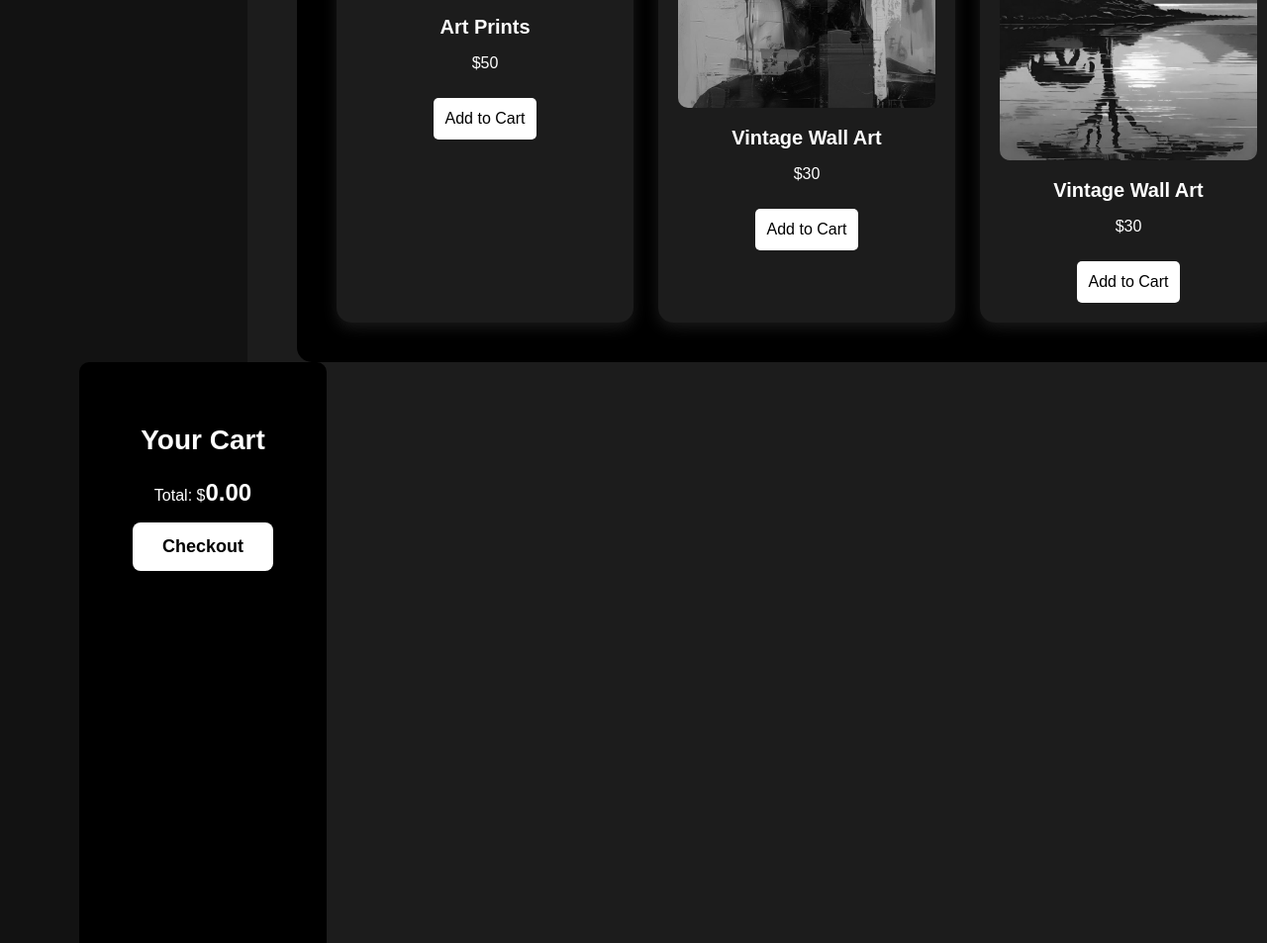
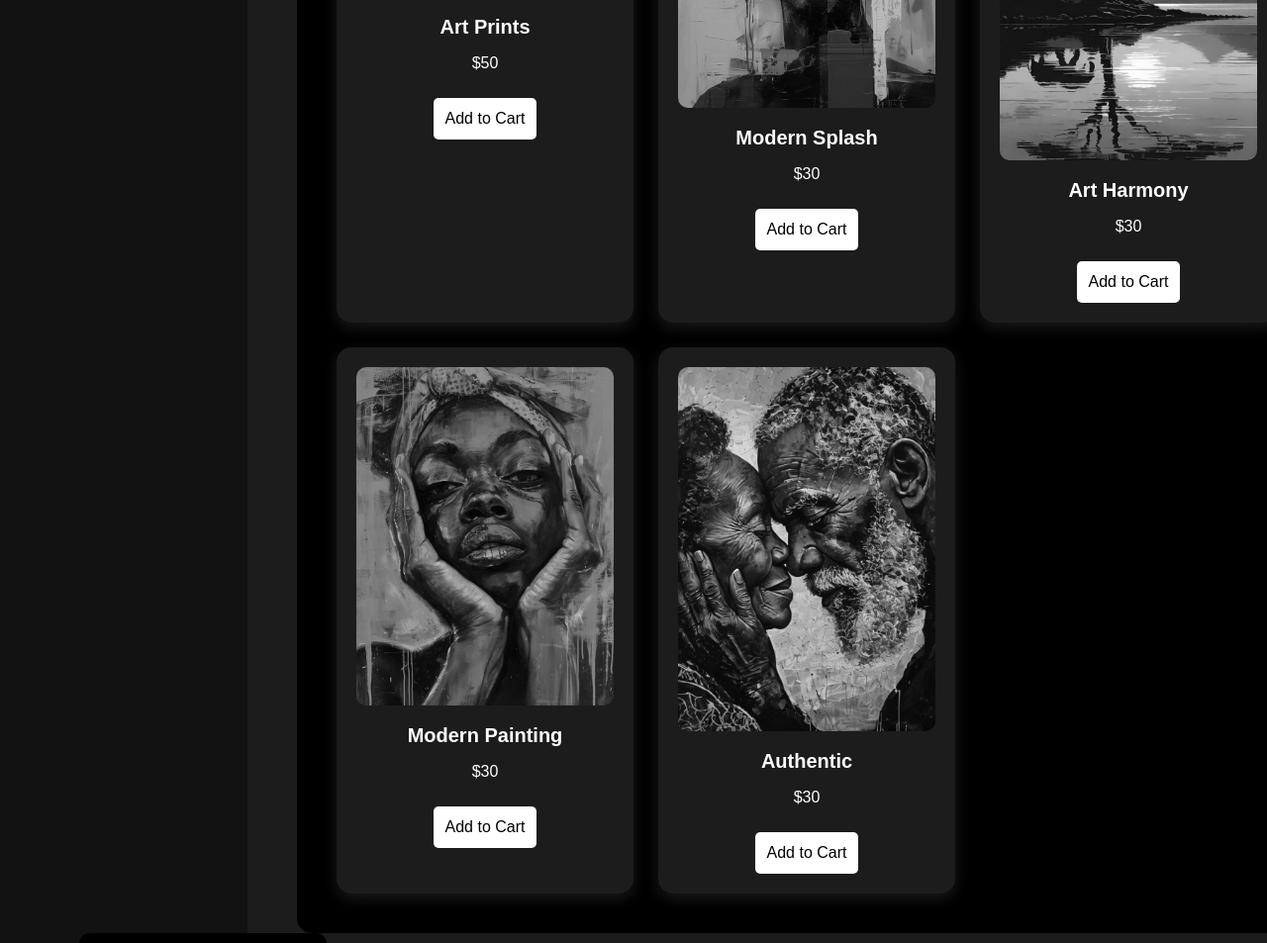
Before and after one commit to wyllade/Made-In-Africa, a website: page index.html in a window 1280 px wide. Shown: the part 2786-3739 px from the top of the page at 99% size. Drawn offline with Linux system fonts and the light colour scheme.

Commit message:
initial commit

```diff
--- a/index.html
+++ b/index.html
@@ -87,7 +87,7 @@
                     </div>
                     <div class="product" data-id="9" data-name="Arcrilic Painting" data-price="80">
                         <img src="images/beauty.jpeg" alt="Arcrilic Painting">
-                        <h3>Wooden Plank</h3>
+                        <h3>Arcrilic Painting</h3>
                         <p>$80</p>
                         <button class="add-to-cart">Add to Cart</button>
                     </div>
@@ -99,13 +99,25 @@
                     </div>
                     <div class="product" data-id="11" data-name="Modern Splash" data-price="30">
                         <img src="images/img.jpg.jpeg" alt="Modern Splash">
-                        <h3>Vintage Wall Art</h3>
+                        <h3>Modern Splash</h3>
                         <p>$30</p>
                         <button class="add-to-cart">Add to Cart</button>
                     </div>
-                    <div class="product" data-id="12" data-name="Vintage Wall Art" data-price="30">
-                        <img src="images/dream.jpeg" alt="Modern Splash">
-                        <h3>Vintage Wall Art</h3>
+                    <div class="product" data-id="12" data-name="Art Harmony" data-price="30">
+                        <img src="images/dream.jpeg" alt="Art Harmony">
+                        <h3>Art Harmony</h3>
+                        <p>$30</p>
+                        <button class="add-to-cart">Add to Cart</button>
+                    </div>
+                    <div class="product" data-id="13" data-name="Modern Painting" data-price="30">
+                        <img src="images/modern.jpeg" alt="Modern Painting">
+                        <h3>Modern Painting</h3>
+                        <p>$30</p>
+                        <button class="add-to-cart">Add to Cart</button>
+                    </div>
+                    <div class="product" data-id="14" data-name="Authentic" data-price="30">
+                        <img src="images/portrait.jpeg" alt="Authentic">
+                        <h3>Authentic</h3>
                         <p>$30</p>
                         <button class="add-to-cart">Add to Cart</button>
                     </div>
```
Also changed, not shown: images/modern.jpeg (added), images/portrait.jpeg (added).
